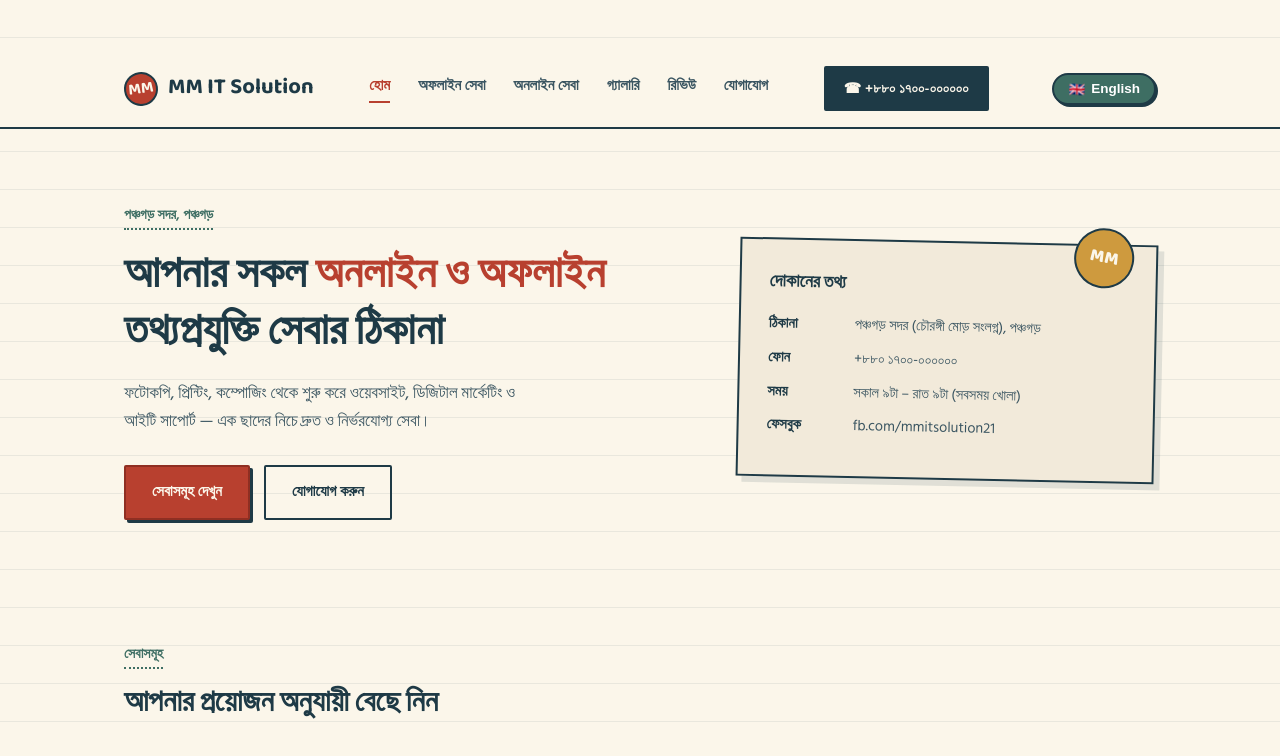
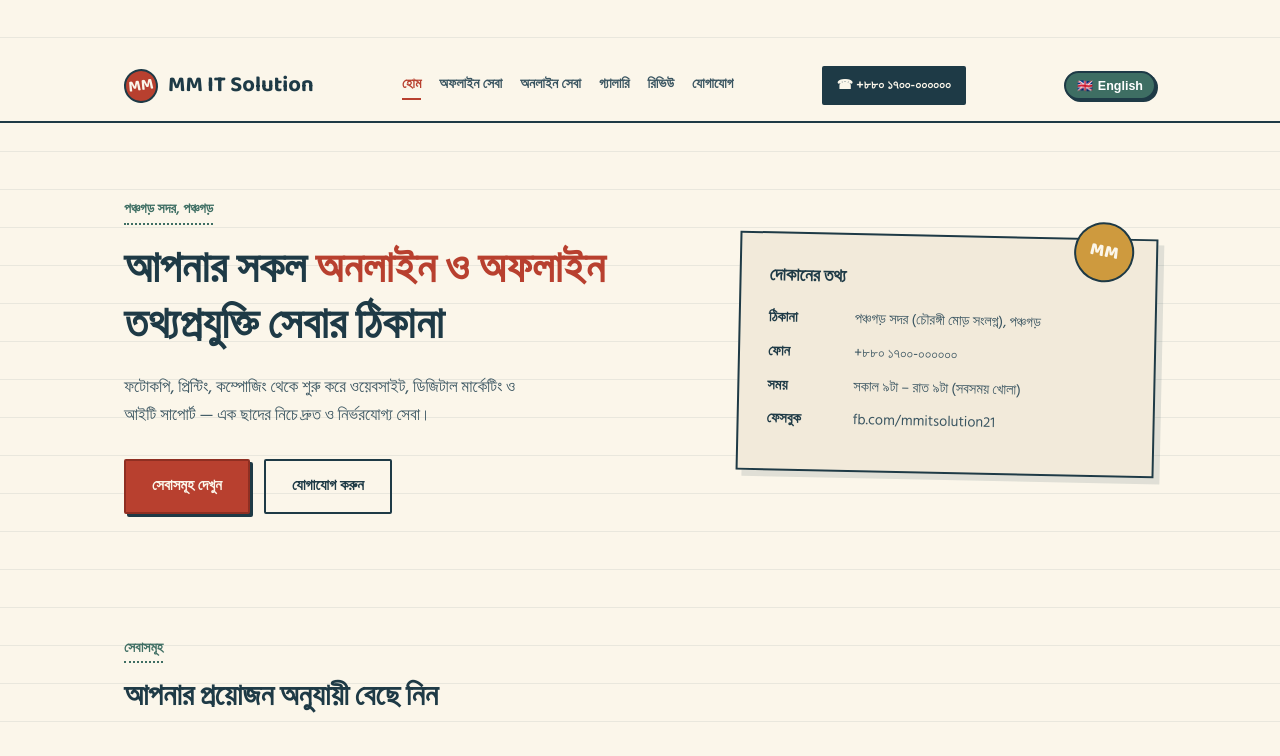
Before and after one commit to solutionmmit-commits/MM-IT-Solution, a website: page index.html in a window 1280 px wide. Shown: the top 756 px of the page. Drawn offline with Linux system fonts and the light colour scheme; no server answers.

Commit message:
Fix nav spacing: reduce crowding between call-btn and lang-btn

```diff
--- a/style.css
+++ b/style.css
@@ -66,12 +66,12 @@ body.cms-edit-active .logo-wrapper::after {
   display:flex;align-items:center;justify-content:center; font-size:16px; transform:rotate(-8deg);
   border:2px solid var(--ink);
 }
-nav.links{display:flex;gap:28px;font-size:15px;font-weight:600;color:var(--ink-soft);}
+nav.links{display:flex;gap:18px;font-size:14px;font-weight:600;color:var(--ink-soft);}
 nav.links a:hover{color:var(--stamp);}
 nav.links a.active{color:var(--stamp); border-bottom:2px solid var(--stamp); padding-bottom:3px;}
 .call-btn{
-  background:var(--ink); color:var(--paper); padding:9px 18px; border-radius:2px;
-  font-weight:600; font-size:14px; letter-spacing:.2px; border:2px solid var(--ink);
+  background:var(--ink); color:var(--paper); padding:7px 13px; border-radius:2px;
+  font-weight:600; font-size:13px; letter-spacing:.1px; border:2px solid var(--ink);
 }
 .call-btn:hover{background:var(--stamp); border-color:var(--stamp);}
 
@@ -79,18 +79,19 @@ nav.links a.active{color:var(--stamp); border-bottom:2px solid var(--stamp); pad
   background: var(--teal);
   color: #ffffff;
   border: 2px solid var(--ink);
-  padding: 6px 14px;
+  padding: 5px 11px;
   border-radius: 20px;
-  font-size: 13.5px;
+  font-size: 12.5px;
   font-weight: 700;
   cursor: pointer;
   display: inline-flex;
   align-items: center;
-  gap: 6px;
+  gap: 5px;
   transition: all 0.2s ease;
   user-select: none;
   box-shadow: 2px 2px 0 var(--ink);
-  margin-left: 8px;
+  margin-left: 10px;
+  white-space: nowrap;
 }
 .cms-lang-btn:hover {
   background: var(--stamp);
```
